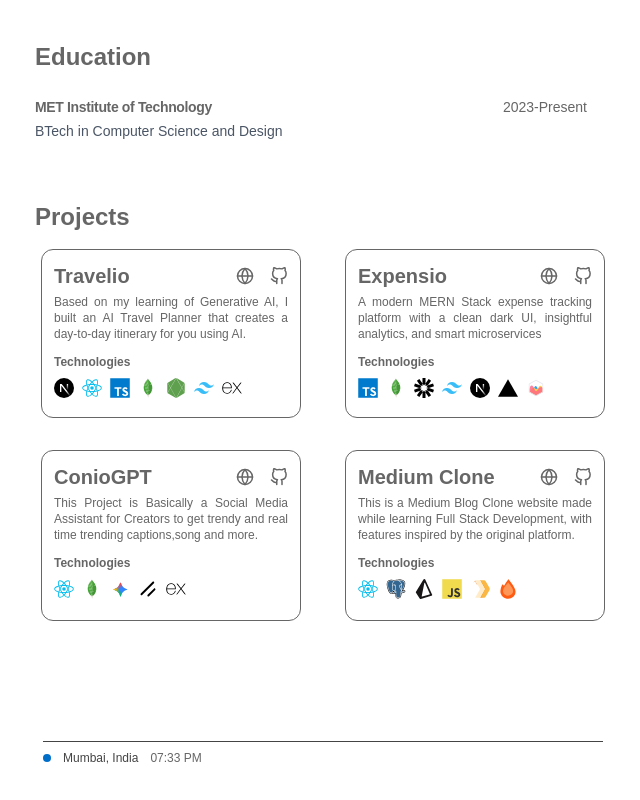
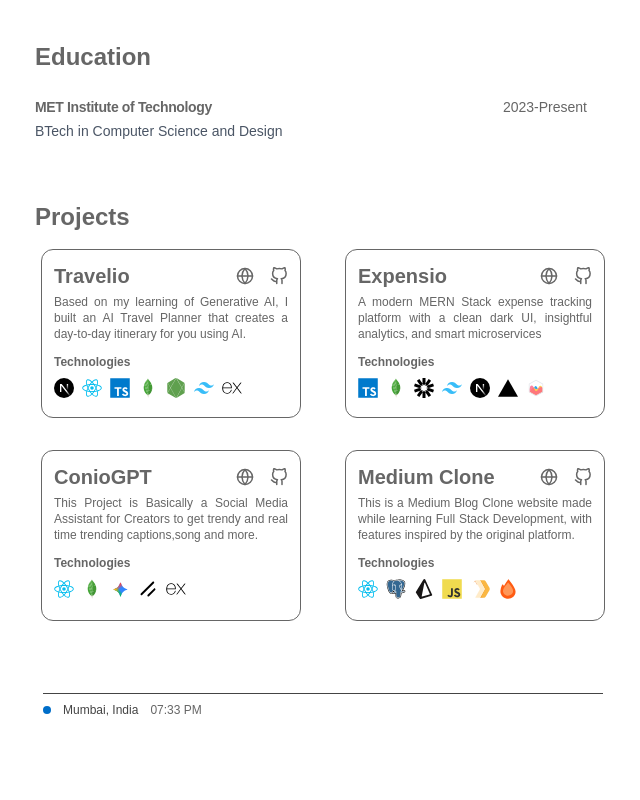
Before and after one commit to jaydxxp/portfoliov2, a Next.js app: page / in a window 1280 px wide. Shown: the part 663-1463 px from the top of the page, without its empty margins (317-957 px from the left). After the commit the page ends 1429 px from the top, so only its background shows below. Built offline with nearby package versions, Linux system fonts and the light colour scheme; a web font is replaced by a local one.

Commit message:
footer changes

```diff
--- a/components/Footer.tsx
+++ b/components/Footer.tsx
@@ -27,7 +27,7 @@ export default function Footer() {
       className="
         flex flex-row items-stretch
         font-satoshi justify-center
-        py-12
+
         "
     >
 
```
